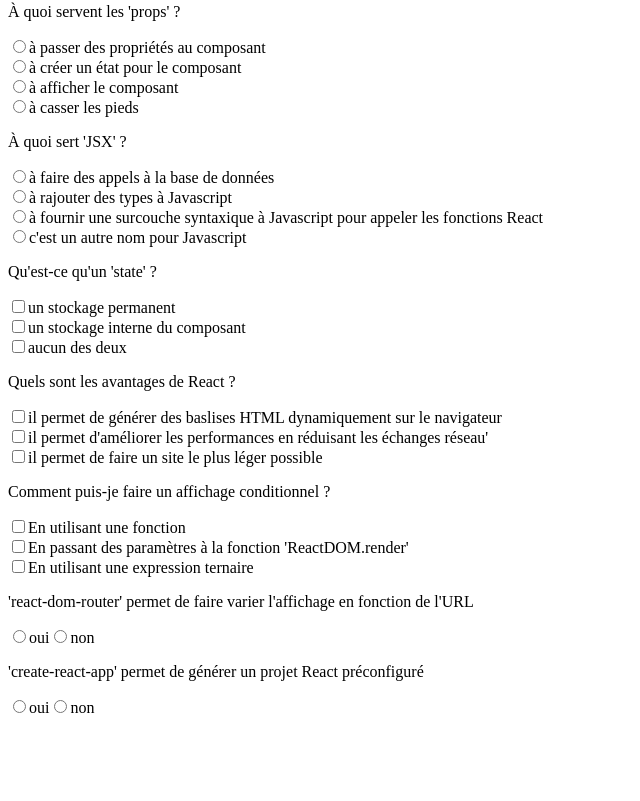
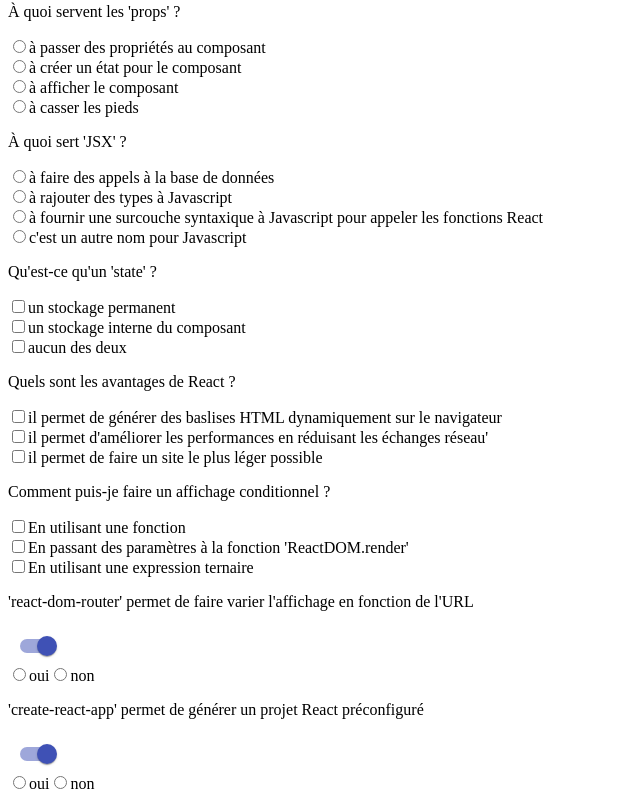
Before and after one commit to Le-TRex/evalD21, a React (Create React App) app: page / in a window 1280 px wide. Shown: the part 477-1278 px from the top of the page, without its empty margins (0-640 px from the left). Before the commit the page ends 1202 px from the top, so only its background shows below. Built offline with nearby package versions, Linux system fonts and the light colour scheme.

Commit message:
:construction: WIP Switches

```diff
--- a/src/components/Question.jsx
+++ b/src/components/Question.jsx
@@ -1,7 +1,7 @@
 import {Fragment} from 'react'
+import Switches from './Switch'
 
 function Question ({question}) {
-
 
   function displayQuestionDependingOnItsType(question){
     const type = question.answer.type
@@ -43,11 +43,12 @@
           <input type={type} name={question.answer.name} id={question.answer.name}/>
         </p>
       )
-
     }else {
       return (
+        //TODO Lier le switch de Material-ui à la question au lieu des inputs type radio
         <Fragment>
           <p>{question.question}</p>
+          <Switches />
           <div>
             <input type="radio" name={answerName} value="oui" id="oui"/>
             <label htmlFor="oui">oui</label>
--- /dev/null
+++ b/src/components/Switch.jsx
@@ -0,0 +1,29 @@
+import React from 'react';
+import Switch from '@material-ui/core/Switch';
+
+//TODO attention à lier le state de checkedA et checkedB aux différentes options (oui / non)
+// + lier avec la question via label (probablement dans Question)
+function Switches() {
+  const [state, setState] = React.useState({
+    checkedA: true,
+    checkedB: true,
+  });
+
+  const handleChange = (event) => {
+    setState({ ...state, [event.target.name]: event.target.checked });
+  };
+
+  return (
+    <div>
+      <Switch
+        checked={state.checkedB}
+        onChange={handleChange}
+        color="primary"
+        name="checkedB"
+        inputProps={{ 'aria-label': 'primary checkbox' }}
+      />
+    </div>
+  );
+}
+
+export default Switches
```
